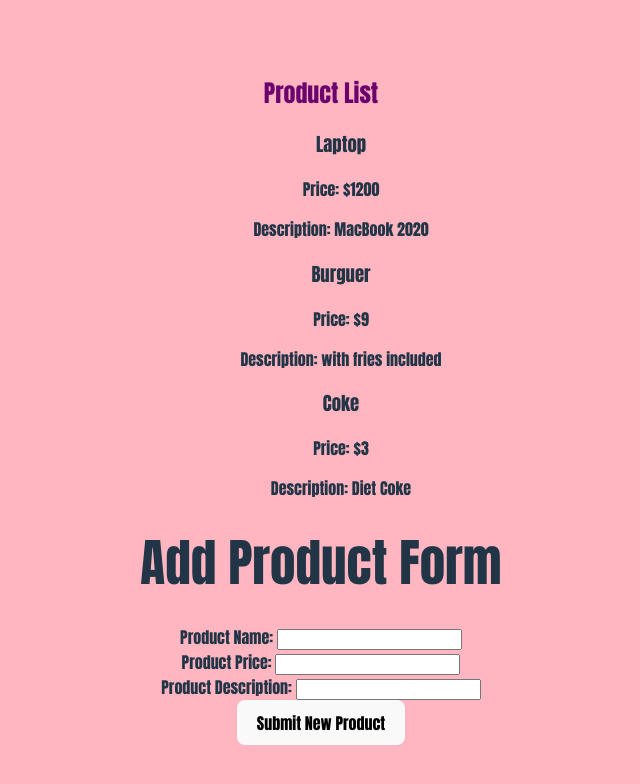
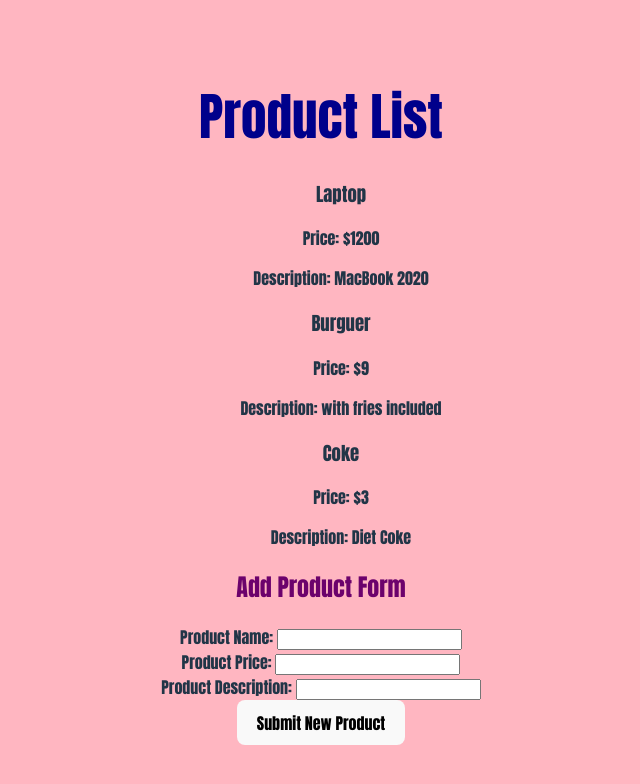
Before and after one commit to ferdimbarre/my-vite-app, a React (Vite) app: page / in a window 1280 px wide. Shown: the top 784 px of the page, without its empty margins (319-959 px from the left). Built offline with nearby package versions, Linux system fonts and the light colour scheme.

Commit message:
Implement keys for each ProductItem in ProductList

```diff
--- a/src/App.css
+++ b/src/App.css
@@ -53,3 +53,6 @@ font-family: Impact, Haettenschweiler, 'Arial Narrow Bold', sans-serif;
  h2{
   color: rgb(108, 2, 108);
  }
+ h1{
+  color: darkblue;
+ }
--- a/src/assets/components/AddProductForm.jsx
+++ b/src/assets/components/AddProductForm.jsx
@@ -25,7 +25,7 @@ function AddProductForm({addProduct}) {
 
   return (
     <form onSubmit={formSubmit}>
-      <h1>Add Product Form</h1>
+      <h2>Add Product Form</h2>
       <div>
         <label htmlFor="name">Product Name: </label>
         <input type="text" id="name" name="name" required />
--- a/src/assets/components/ProductList.jsx
+++ b/src/assets/components/ProductList.jsx
@@ -8,7 +8,7 @@ import ProductItem from "./ProductItem";
 function ProductList({ products }) {
   return (
     <div>
-      <h2>Product List</h2>
+      <h1>Product List</h1>
       <ul>
         {products.map((product) => (
           <li key={product.id}>
```
